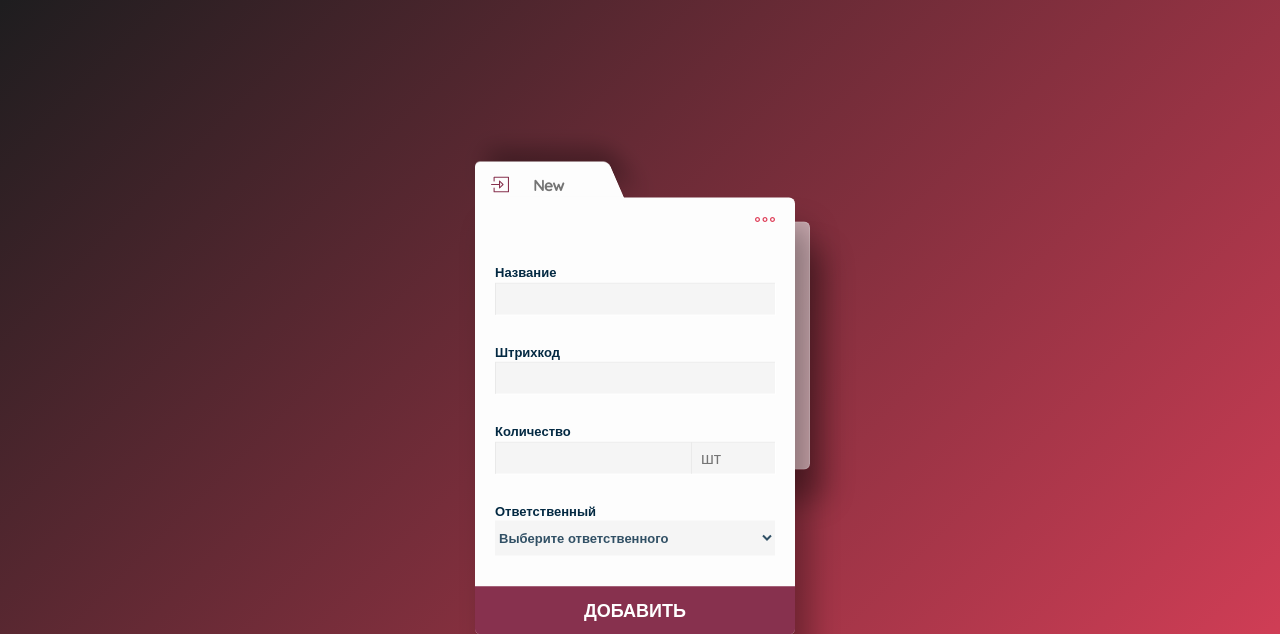
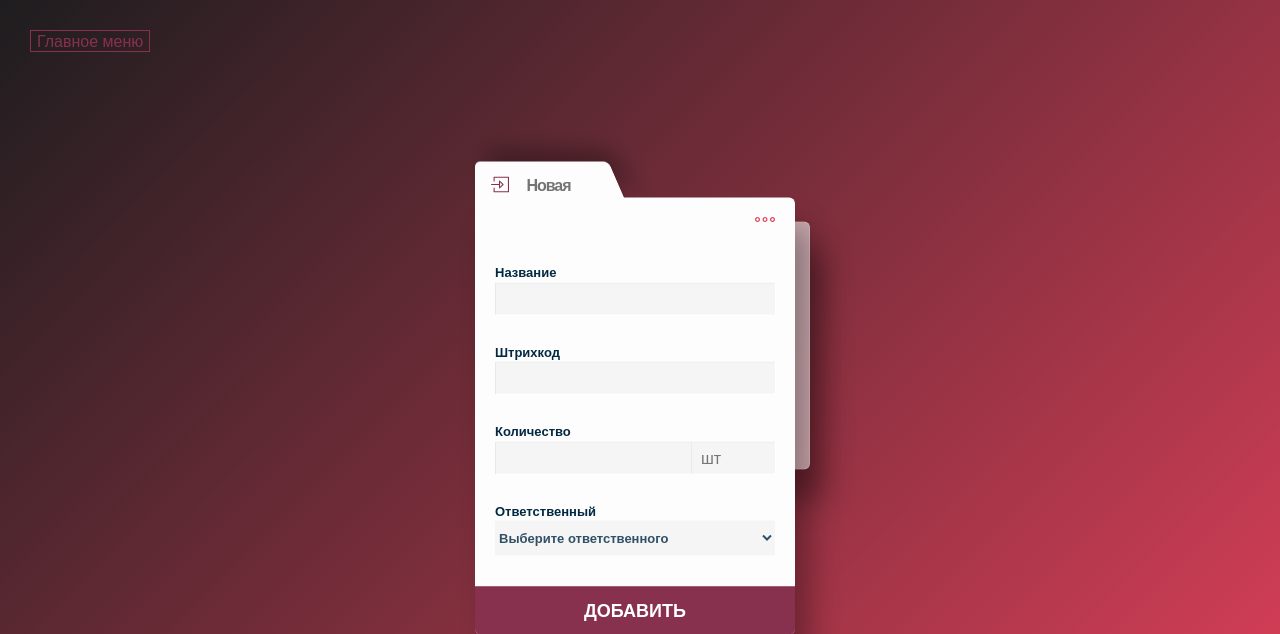
Before and after one commit to Po4e4ka/sklad_site, a Django app: page /new/ in a window 1280 px wide. Shown: the top 634 px of the page. Run offline with Django 3.2, Linux system fonts and the light colour scheme; data comes from the database, SQL or seed files in the repository; some libraries are stand-ins or nearby versions.

Commit message:
Стабильная версия 0,05
добавлена кнопка главное меню в темплейте новая позиция

```diff
--- a/Positions/static/Positions/css/style.css
+++ b/Positions/static/Positions/css/style.css
@@ -258,7 +258,13 @@ button:focus { outline:0; }
   color: #87314e;
   margin: 6px 0;
 }
+.b-back{
+    border: #87314e 1px solid;
+  background-color: transparent;
+  color: #87314e;
+  margin: 30px 30px;
 
+}
 .b-cta {
   border: #df405a 1px solid;
   background-color: #df405a;
--- a/Positions/templates/Positions/new_position.html
+++ b/Positions/templates/Positions/new_position.html
@@ -14,6 +14,12 @@
 </head>
 
 <body>
+<form>
+<button type="submit" formaction="{% url 'index' %}" id="login" class="button b-back">
+  <span>Главное меню</span>
+    </form>
+</button>
+
 <form method="POST" action="">
     {% csrf_token %}
     <div class='box'>
@@ -21,7 +27,7 @@
             <div class='box-login-tab'></div>
             <div class='box-login-title'>
                 <div class='i i-login'></div>
-                <h2>New</h2>
+                <h2>Новая позиция</h2>
             </div>
             <div class='box-login'>
                 <div class='fieldset-body' id='login_form'>
--- a/Positions/templates/Positions/positions_view_table.html
+++ b/Positions/templates/Positions/positions_view_table.html
@@ -19,9 +19,15 @@
 <!--===============================================================================================-->
 	<link rel="stylesheet" type="text/css" href='{% static "Positions/css/util.css"%}'>
 	<link rel="stylesheet" type="text/css" href='{% static "Positions/css/main.css"%}'>
+
 <!--===============================================================================================-->
 </head>
 <body>
+<form>
+<button type="submit" formaction="{% url 'index' %}" id="login" class="button b-back">
+  <span>Главное меню</span>
+</form>
+</button>
 	<div class="limiter">
 		<div class="container-table100">
 			<div class="wrap-table100">
```
Also changed, not shown: Positions/static/Positions/css/main.css (+6 -1 lines).
